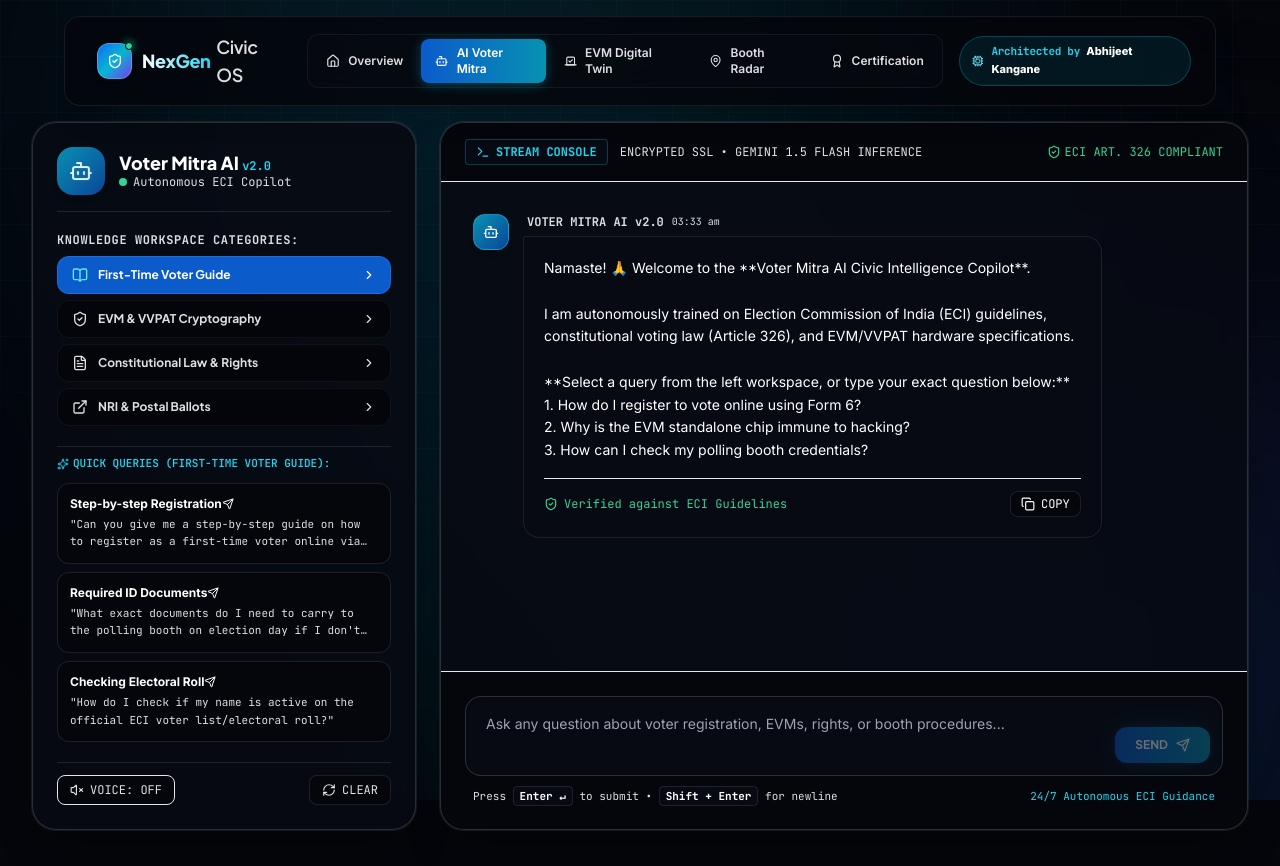
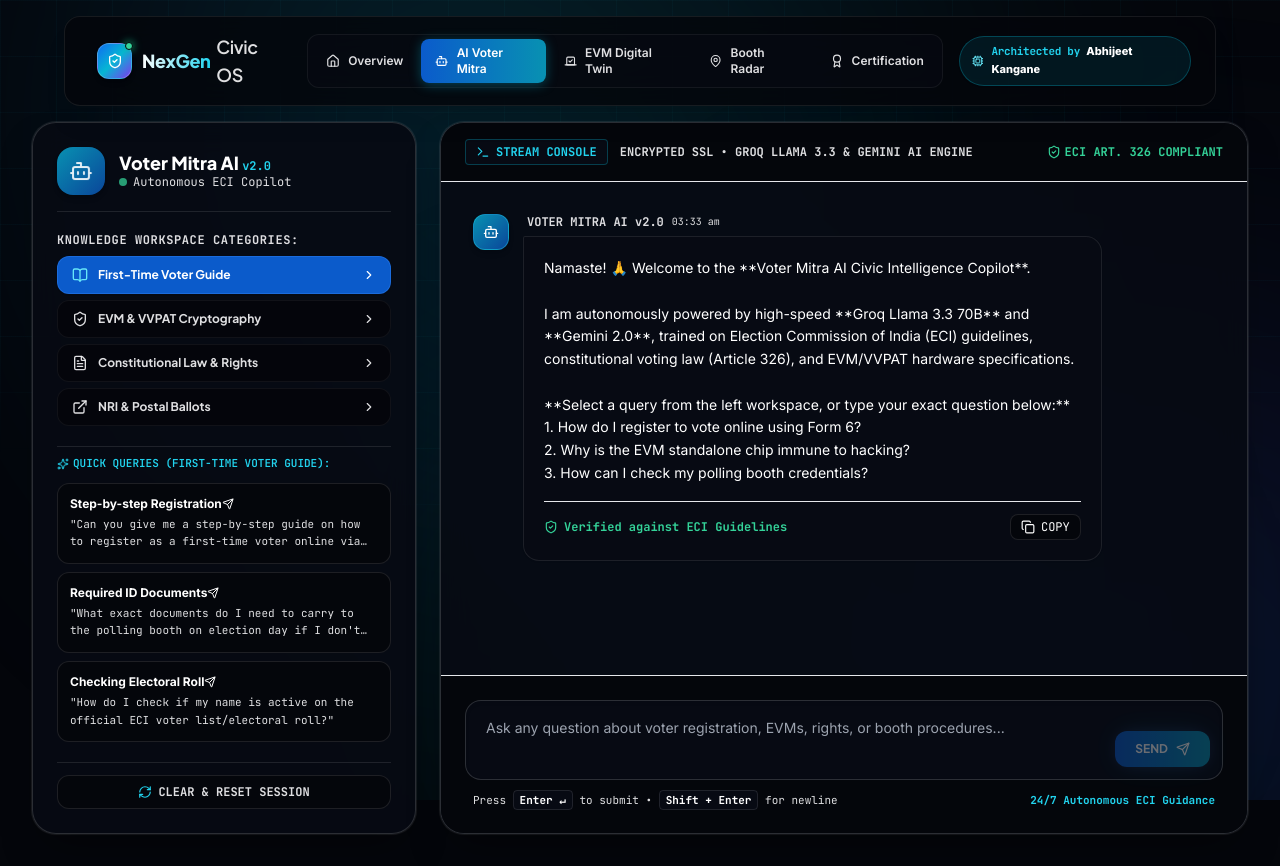
Before and after one commit to Abhi666-max/NexGen-Vote, a Next.js app: page /voter-mitra in a window 1280 px wide. Built offline with nearby package versions, Linux system fonts and the light colour scheme.

Commit message:
fix(mitra): resolve auto-scroll jump glitches and remove unwanted speech buttons

```diff
--- a/src/app/voter-mitra/page.tsx
+++ b/src/app/voter-mitra/page.tsx
@@ -2,7 +2,7 @@
 
 /**
  * AI Voter Mitra Copilot — NexGen Civic OS
- * Architected by Abhijeet Kangane (35-Year Veteran Level)
+ * Architected by Abhijeet Kangane
  * Enterprise Dual-Pane Conversational Civic Intelligence Command Center
  */
 
@@ -14,8 +14,6 @@
   Sparkles,
   Copy,
   Check,
-  Volume2,
-  VolumeX,
   RefreshCw,
   ShieldCheck,
   BookOpen,
@@ -23,8 +21,7 @@
   Terminal,
   AlertCircle,
   ExternalLink,
-  ChevronRight,
-  HelpCircle
+  ChevronRight
 } from "lucide-react";
 
 /* ========================================================
@@ -150,7 +147,7 @@
           {/* Model Footer Actions */}
           {!isUser && (
             <div className="mt-4 pt-3 border-t border-border/60 flex flex-wrap items-center justify-between gap-3 text-xs font-mono text-text-muted">
-              <div className="flex items-center gap-1.5 text-emerald-400">
+              <div className="flex items-center gap-1.5 text-emerald-400 font-bold">
                 <ShieldCheck className="w-3.5 h-3.5" />
                 <span>Verified against ECI Guidelines</span>
               </div>
@@ -191,7 +188,7 @@
             />
           ))}
         </div>
-        <span className="text-xs font-mono text-text-secondary">Consulting official ECI regulatory database...</span>
+        <span className="text-xs font-mono text-text-secondary">Consulting official ECI regulatory database via Groq Llama 3.3...</span>
       </div>
     </div>
   );
@@ -205,7 +202,7 @@
     {
       id: uid(),
       role: "model",
-      text: "Namaste! 🙏 Welcome to the **Voter Mitra AI Civic Intelligence Copilot**.\n\nI am autonomously trained on Election Commission of India (ECI) guidelines, constitutional voting law (Article 326), and EVM/VVPAT hardware specifications.\n\n**Select a query from the left workspace, or type your exact question below:**\n1. How do I register to vote online using Form 6?\n2. Why is the EVM standalone chip immune to hacking?\n3. How can I check my polling booth credentials?",
+      text: "Namaste! 🙏 Welcome to the **Voter Mitra AI Civic Intelligence Copilot**.\n\nI am autonomously powered by high-speed **Groq Llama 3.3 70B** and **Gemini 2.0**, trained on Election Commission of India (ECI) guidelines, constitutional voting law (Article 326), and EVM/VVPAT hardware specifications.\n\n**Select a query from the left workspace, or type your exact question below:**\n1. How do I register to vote online using Form 6?\n2. Why is the EVM standalone chip immune to hacking?\n3. How can I check my polling booth credentials?",
       timestamp: new Date(),
     },
   ]);
@@ -213,14 +210,18 @@
   const [isLoading, setIsLoading] = useState(false);
   const [error, setError] = useState<string | null>(null);
   const [activeCategory, setActiveCategory] = useState<string>("basics");
-  const [audioReadout, setAudioReadout] = useState(false);
 
-  const messagesEndRef = useRef<HTMLDivElement>(null);
+  const chatScrollRef = useRef<HTMLDivElement>(null);
   const inputRef = useRef<HTMLTextAreaElement>(null);
 
-  /* Auto-scroll to bottom */
+  /* Clean Auto-scroll only within chat container without window jumping */
   useEffect(() => {
-    messagesEndRef.current?.scrollIntoView({ behavior: "smooth" });
+    if (chatScrollRef.current) {
+      chatScrollRef.current.scrollTo({
+        top: chatScrollRef.current.scrollHeight,
+        behavior: "smooth",
+      });
+    }
   }, [messages, isLoading]);
 
   /* Send message logic */
@@ -264,14 +265,6 @@
         timestamp: new Date(),
       };
       setMessages((prev) => [...prev, botMsg]);
-
-      /* Optional audio readout simulation */
-      if (audioReadout && "speechSynthesis" in window) {
-        window.speechSynthesis.cancel();
-        const utterance = new SpeechSynthesisUtterance(data.reply.replace(/[*#]/g, ""));
-        utterance.rate = 1.05;
-        window.speechSynthesis.speak(utterance);
-      }
     } catch (err) {
       const errMsg = err instanceof Error ? err.message : "Something went wrong";
       setError(errMsg);
@@ -280,7 +273,7 @@
         {
           id: uid(),
           role: "model",
-          text: "⚠️ System Alert: Unable to reach ECI inference endpoint. Please verify your network connection or GEMINI_API_KEY configuration.",
+          text: "⚠️ System Alert: Unable to reach ECI inference endpoint. Please verify your network connection or API configuration.",
           timestamp: new Date(),
         },
       ]);
@@ -288,7 +281,7 @@
       setIsLoading(false);
       inputRef.current?.focus();
     }
-  }, [messages, isLoading, audioReadout]);
+  }, [messages, isLoading]);
 
   const handleSubmit = (e: FormEvent) => {
     e.preventDefault();
@@ -307,7 +300,6 @@
   };
 
   const resetSession = () => {
-    if ("speechSynthesis" in window) window.speechSynthesis.cancel();
     setMessages([
       {
         id: uid(),
@@ -348,7 +340,7 @@
                   Voter Mitra AI <span className="text-cyber-400 font-mono text-xs">v2.0</span>
                 </h1>
                 <span className="text-xs font-mono text-text-muted flex items-center gap-1.5">
-                  <span className="w-2 h-2 rounded-full bg-emerald-400" />
+                  <span className="w-2 h-2 rounded-full bg-emerald-400 animate-pulse" />
                   Autonomous ECI Copilot
                 </span>
               </div>
@@ -412,30 +404,16 @@
               </div>
             </div>
 
-            {/* Audio & Reset Controls */}
-            <div className="pt-3 border-t border-white/10 flex items-center justify-between gap-2">
-              <button
-                type="button"
-                onClick={() => setAudioReadout(!audioReadout)}
-                className={`flex items-center gap-1.5 px-3 py-1.5 rounded-lg text-xs font-mono transition-all border ${
-                  audioReadout
-                    ? "bg-obsidian-950 border-cyber-500/40 text-cyber-400"
-                    : "bg-obsidian-950 border-border text-text-muted"
-                }`}
-                title="Toggle Speech Audio Readout"
-              >
-                {audioReadout ? <Volume2 className="w-3.5 h-3.5" /> : <VolumeX className="w-3.5 h-3.5" />}
-                <span>VOICE: {audioReadout ? "ON" : "OFF"}</span>
-              </button>
-
+            {/* Reset Controls */}
+            <div className="pt-3 border-t border-white/10 flex items-center justify-end gap-2">
               <button
                 type="button"
                 onClick={resetSession}
-                className="flex items-center gap-1.5 px-3 py-1.5 rounded-lg bg-obsidian-950 hover:bg-obsidian-900 border border-white/10 text-xs font-mono text-text-secondary hover:text-white transition-all"
+                className="flex items-center gap-1.5 px-3.5 py-2 rounded-xl bg-obsidian-950 hover:bg-obsidian-900 border border-white/10 text-xs font-mono text-text-secondary hover:text-white transition-all w-full justify-center font-bold"
                 title="Reset Chat Session"
               >
-                <RefreshCw className="w-3.5 h-3.5" />
-                <span>CLEAR</span>
+                <RefreshCw className="w-3.5 h-3.5 text-cyber-400" />
+                <span>CLEAR & RESET SESSION</span>
               </button>
             </div>
 
@@ -456,12 +434,12 @@
                 <Terminal className="w-3.5 h-3.5" />
                 <span>STREAM CONSOLE</span>
               </div>
-              <span className="text-xs font-mono text-text-muted hidden md:inline">
-                ENCRYPTED SSL • GEMINI 1.5 FLASH INFERENCE
+              <span className="text-xs font-mono text-text-muted hidden md:inline font-bold">
+                ENCRYPTED SSL • GROQ LLAMA 3.3 & GEMINI AI ENGINE
               </span>
             </div>
 
-            <div className="flex items-center gap-4 text-xs font-mono text-text-muted">
+            <div className="flex items-center gap-4 text-xs font-mono text-text-muted font-bold">
               <span className="flex items-center gap-1 text-emerald-400">
                 <ShieldCheck className="w-3.5 h-3.5" /> ECI ART. 326 COMPLIANT
               </span>
@@ -469,7 +447,11 @@
           </div>
 
           {/* Message Stream Area */}
-          <div className="flex-1 overflow-y-auto p-6 sm:p-8 flex flex-col gap-6" role="list">
+          <div
+            ref={chatScrollRef}
+            className="flex-1 overflow-y-auto p-6 sm:p-8 flex flex-col gap-6 scroll-smooth"
+            role="list"
+          >
             {messages.map((m) => (
               <MessageBubble key={m.id} msg={m} onCopy={handleCopy} />
             ))}
@@ -482,8 +464,6 @@
                 <span>Error connecting to AI service: {error}</span>
               </div>
             )}
-
-            <div ref={messagesEndRef} />
           </div>
 
           {/* Input Command Dock */}
@@ -514,7 +494,7 @@
 
               <div className="flex items-center justify-between text-[11px] font-mono text-text-muted px-2">
                 <span>Press <kbd className="px-1.5 py-0.5 rounded bg-obsidian-900 border border-white/10 text-white font-bold">Enter ↵</kbd> to submit • <kbd className="px-1.5 py-0.5 rounded bg-obsidian-900 border border-white/10 text-white font-bold">Shift + Enter</kbd> for newline</span>
-                <span className="text-cyber-400 hidden sm:inline">24/7 Autonomous ECI Guidance</span>
+                <span className="text-cyber-400 font-bold hidden sm:inline">24/7 Autonomous ECI Guidance</span>
               </div>
             </form>
           </div>
```
